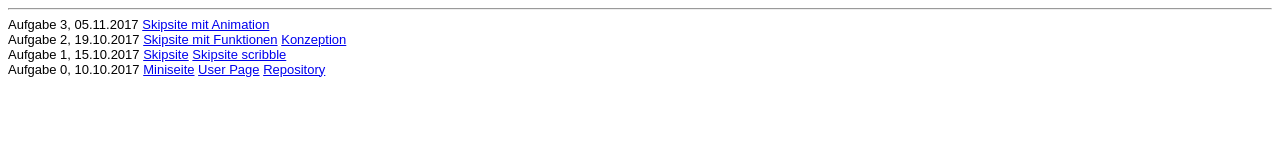
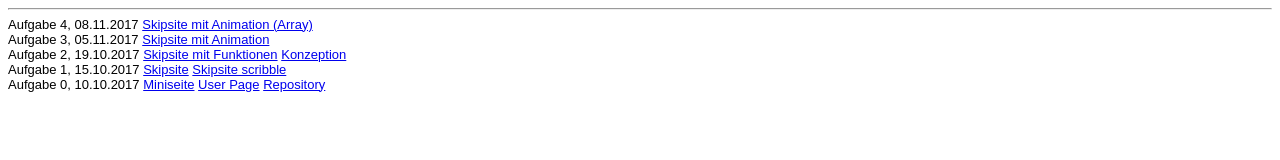
Before and after one commit to valentinotto/EIA2, a plain HTML site: page 00/steckbrief.htm in a window 1280 px wide. Drawn offline with Linux system fonts and the light colour scheme.

Commit message:
added Aufgabe04

```diff
--- a/00/steckbrief.htm
+++ b/00/steckbrief.htm
@@ -14,6 +14,8 @@
 <body>
 	<!-- Hier die Links zu den gelösten Aufgaben einstellen, aktuelle oben, alte stehen lassen! Format: Aufgabenbezeichnung, Datum -->
 	<hr>
+	Aufgabe 4, 08.11.2017
+	<a href="https://valentinotto.github.io/EIA2/04/skipiste.html" target="blank">Skipsite mit Animation (Array)</a></br>
 	Aufgabe 3, 05.11.2017
 	<a href="https://valentinotto.github.io/EIA2/03/skipiste.html" target="blank">Skipsite mit Animation</a></br>
 	Aufgabe 2, 19.10.2017
```
